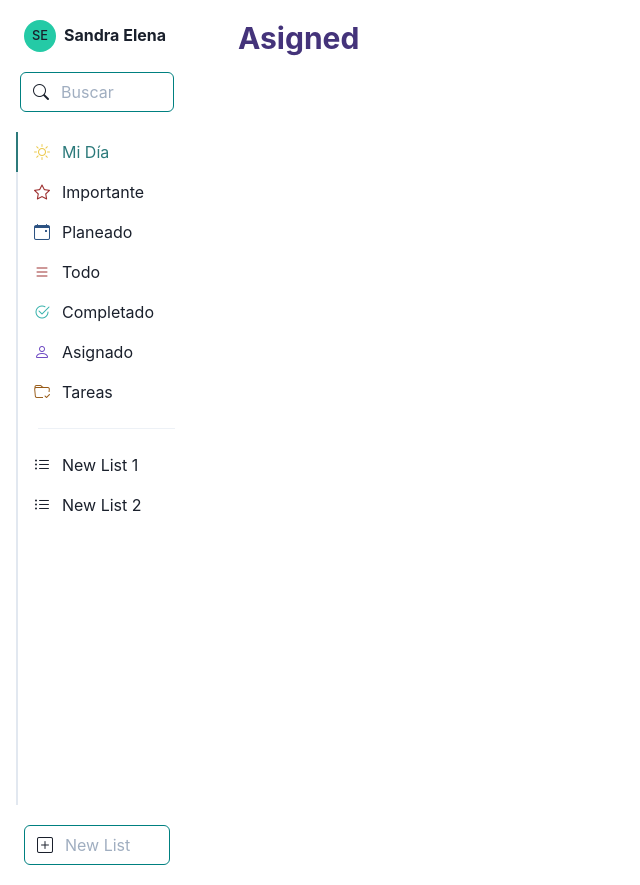
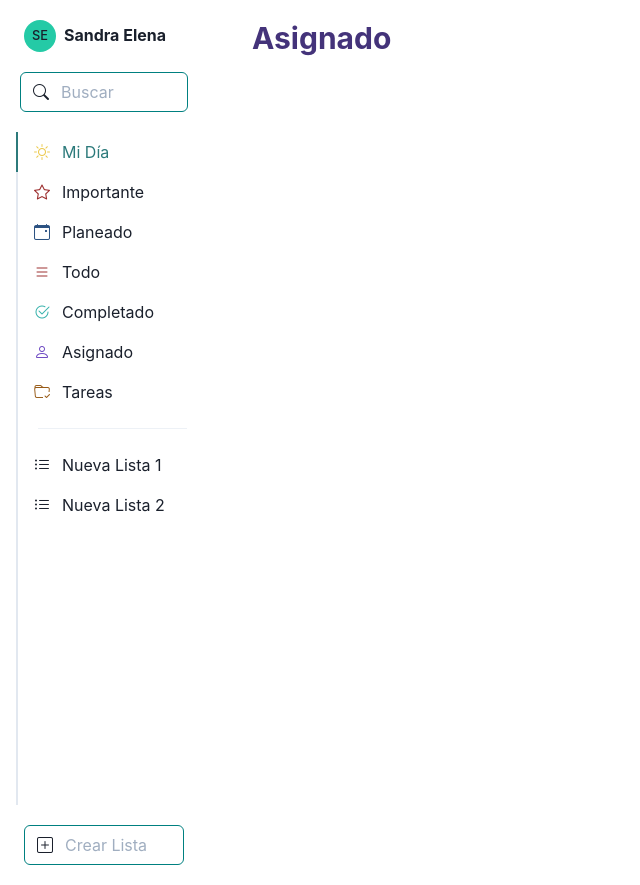
Before and after one commit to darubiio/Tasks, a React (Create React App) app in the folder client/: page /asigned in a window 1280 px wide. Shown: the whole page, without its empty margins (0-640 px from the left). Built offline with nearby package versions, Linux system fonts and the light colour scheme.

Commit message:
Working on Menu

```diff
--- a/client/src/App.js
+++ b/client/src/App.js
@@ -1,13 +1,15 @@
 import React from 'react';
-import { Container, Grid } from "@chakra-ui/react";
-import { TaskMenu } from './components/task_menu/taskMenu';
+import { Grid } from '@chakra-ui/layout';
+import { Container } from "@chakra-ui/react";
+import { TaskMenu } from './components/task_menu/taskMenu'
 import { TaskMain } from './components/task_main/taskMain';
 import { BrowserRouter as Router } from "react-router-dom";
 
 export const App = () => {
+
   return (
     <Container maxW="container.2xl">
-      <Grid templateColumns="repeat(7, 1fr)" gap={12}>
+      <Grid templateColumns="repeat(6, 1fr)" gap={12}>
         <Router>
           <TaskMenu />
           <TaskMain />
--- a/client/src/components/task_main/asigned/asigned.js
+++ b/client/src/components/task_main/asigned/asigned.js
@@ -1,10 +1,13 @@
-import { Box, Heading } from '@chakra-ui/layout';
+import { Heading } from '@chakra-ui/layout';
 import React from 'react';
+import { ScaleFade } from '@chakra-ui/transition';
+import { BackBtn } from '../backbtn';
 
 export const Asigned = () => {
   return (
-    <Box>
-      <Heading size='lg' color='purple.800'>Asigned</Heading>
-    </Box>
+    <ScaleFade initialScale={0.9} in>
+      <BackBtn />
+      <Heading size='lg' color='purple.800'>Asignado</Heading>
+    </ScaleFade>
   )
 };
--- /dev/null
+++ b/client/src/components/task_main/backbtn/index.js
@@ -0,0 +1,13 @@
+import { Box } from '@chakra-ui/layout';
+import { Link } from 'react-router-dom';
+import React from 'react';
+
+export const BackBtn = () => {
+  return (
+    <Link to='/'>
+      <Box p={1} as="button" mb={3} display={['revert', 'none']} >
+        <i style={{fontSize: '1.4rem'}} className="bi bi-arrow-90deg-left"></i>
+      </Box>
+    </Link>
+  )
+};
--- a/client/src/components/task_main/completed/compd.js
+++ b/client/src/components/task_main/completed/compd.js
@@ -1,10 +1,13 @@
-import { Box, Heading } from '@chakra-ui/layout';
+import { Heading } from '@chakra-ui/layout';
+import { ScaleFade } from '@chakra-ui/transition';
 import React from 'react';
+import { BackBtn } from '../backbtn';
 
 export const Completed = () => {
   return (
-    <Box>
-      <Heading size='lg' color='cyan.700'>Completed</Heading>
-    </Box>
+    <ScaleFade initialScale={0.9} in>
+      <BackBtn />
+      <Heading size='lg' color='cyan.700'>Completado</Heading>
+    </ScaleFade>
   )
 };
--- a/client/src/components/task_main/important/imp.js
+++ b/client/src/components/task_main/important/imp.js
@@ -1,10 +1,13 @@
-import { Box, Heading } from '@chakra-ui/layout';
+import { Heading } from '@chakra-ui/layout';
+import { ScaleFade } from '@chakra-ui/transition';
 import React from 'react';
+import { BackBtn } from '../backbtn';
 
 export const Important = () => {
   return (
-    <Box>
-      <Heading size='lg' color='red.400'>Important</Heading>
-    </Box>
+    <ScaleFade initialScale={0.9} in>
+      <BackBtn />
+      <Heading size='lg' color='red.400'>Importante</Heading>
+    </ScaleFade>
   )
 };
--- a/client/src/components/task_main/myDay/md.js
+++ b/client/src/components/task_main/myDay/md.js
@@ -1,15 +1,16 @@
-import { Box, Text } from '@chakra-ui/layout';
+import { Text } from '@chakra-ui/layout';
 import { Heading } from '@chakra-ui/react';
+import { ScaleFade } from '@chakra-ui/transition';
+import { BackBtn } from '../backbtn'
 import React from 'react';
 
 export const MyDay = () => {
-
   const DATE = new Date().toDateString();
-
   return (
-    <Box>
+    <ScaleFade initialScale={0.9} in>
+      <BackBtn />
       <Heading size='lg' color='yellow.400'>Mi Día</Heading>
       <Text fontSize='xs' >{DATE}</Text>
-    </Box>
+    </ScaleFade>
   )
-}
+};
--- a/client/src/components/task_main/planned/plnd.js
+++ b/client/src/components/task_main/planned/plnd.js
@@ -1,10 +1,13 @@
-import { Box, Heading } from '@chakra-ui/layout';
+import { Heading } from '@chakra-ui/layout';
 import React from 'react';
+import { ScaleFade } from '@chakra-ui/transition';
+import { BackBtn } from '../backbtn';
 
 export const Planned = () => {
   return (
-    <Box>
-      <Heading size='lg' color='blue.600'>Planned</Heading>
-    </Box>
+    <ScaleFade initialScale={0.9} in>
+      <BackBtn />
+      <Heading size='lg' color='blue.600'>Planeado</Heading>
+    </ScaleFade>
   )
 };
--- a/client/src/components/task_main/taskMain.js
+++ b/client/src/components/task_main/taskMain.js
@@ -1,4 +1,3 @@
-import { GridItem } from '@chakra-ui/layout';
 import React from 'react';
 import { Route, Switch } from 'react-router';
 
@@ -9,10 +8,12 @@ import { Planned } from './planned/plnd';
 import { Tasks } from './tasks/tks';
 import { MyDay } from './myDay/md';
 import { All } from './todo/all';
+import { GridItem } from '@chakra-ui/layout';
 
 export const TaskMain = () => {
+
   return (
-    <GridItem p={5} colSpan={['6']}>
+    <GridItem p={5} colSpan={5}>
       <Switch>
         <Route path='/all' component={All} />
         <Route path='/tasks' component={Tasks} />
--- a/client/src/components/task_main/tasks/tks.js
+++ b/client/src/components/task_main/tasks/tks.js
@@ -1,10 +1,13 @@
-import { Box, Heading } from '@chakra-ui/layout';
+import { Heading } from '@chakra-ui/layout';
+import { ScaleFade } from '@chakra-ui/transition';
 import React from 'react';
+import { BackBtn } from '../backbtn';
 
 export const Tasks = () => {
   return (
-    <Box>
-      <Heading size='lg' color='orange.800'>Tasks</Heading>
-    </Box>
+    <ScaleFade initialScale={0.9} in>
+      <BackBtn />
+      <Heading size='lg' color='orange.800'>Tareas</Heading>
+    </ScaleFade>
   )
 };
--- a/client/src/components/task_main/todo/all.js
+++ b/client/src/components/task_main/todo/all.js
@@ -1,10 +1,13 @@
-import { Box, Heading } from '@chakra-ui/layout';
+import { Heading } from '@chakra-ui/layout';
+import { ScaleFade } from '@chakra-ui/transition';
 import React from 'react';
+import { BackBtn } from '../backbtn';
 
 export const All = () => {
   return (
-    <Box>
-      <Heading size='lg' color='orange.500'>All</Heading>
-    </Box>
+    <ScaleFade initialScale={0.9} in>
+      <BackBtn />
+      <Heading size='lg' color='orange.500'>Todo</Heading>
+    </ScaleFade>
   )
 };
--- a/client/src/components/task_menu/taskMenu.js
+++ b/client/src/components/task_menu/taskMenu.js
@@ -3,7 +3,9 @@ import { Input, InputGroup, InputLeftElement } from '@chakra-ui/input';
 import { Box, Divider, Flex, GridItem, Heading, Spacer, Text } from '@chakra-ui/layout';
 import { Tab, TabList, Tabs } from '@chakra-ui/tabs';
 import { Link } from 'react-router-dom';
+import { useLocation } from "react-router-dom";
 import React from 'react';
+import { ScaleFade } from '@chakra-ui/transition';
 
 export const TaskMenu = () => {
   const MENU = [
@@ -24,7 +26,7 @@ export const TaskMenu = () => {
     }
   ].map((item) => {
     return (
-      <Link to={item.link}>
+      <Link key={item.name} to={item.link}>
         <Tab style={{ boxShadow: 'none' }}>
           <i style={{ color: item.color }} className={item.icon} />
           <Text ml={3}>{item.name}</Text>
@@ -33,11 +35,17 @@ export const TaskMenu = () => {
     )
   });
 
+  const location = useLocation().pathname
+  const checkMode = () => {
+    return location !== '/' ? ['none', 'revert'] : null;
+  }
+
   return (
-    <GridItem colSpan={['7','1']} pt={5} pb={5}>
+    <GridItem display={checkMode} colSpan={['6', '1']} pt={5} pb={5}>
+      <ScaleFade initialScale={0.9} in>
 
         {/* Avatar and user */}
-      <Flex>
+        <Flex mb={5}>
           <Avatar alignSelf='center' ml={2} size='sm' name="Sandra Elena" />
           <Heading as='sm' alignSelf='center' ml={2} fontSize='md'>Sandra Elena</Heading>
           <Spacer />
@@ -47,7 +55,7 @@ export const TaskMenu = () => {
         </Flex>
 
         {/* Search Input */}
-      <InputGroup borderColor='teal' mt={5} mb={5} display={{ base: 'none', md: 'revert' }} >
+        <InputGroup borderColor='teal' mb={5} display={{ base: 'none', md: 'revert' }} >
           <InputLeftElement
             boxShadow='none'
             pointerEvents='none'
@@ -56,24 +64,22 @@ export const TaskMenu = () => {
           <Input ml={1} type='search' placeholder='Buscar' />
         </InputGroup>
 
-      <Divider display={{ md: 'none', base: 'revert', }} w='90%' m={4} />
-
         {/* List Menu */}
         <Tabs variant='line' orientation='vertical' isLazy colorScheme='teal'>
           <TabList w='100%' style={{ alignItems: 'start' }}>
+            {MENU}
 
-          {MENU}
-          <Divider colorScheme='teal' w='90%' mt={4} ml={5} />
+            <Divider w='90%' mt={4} ml={5} />
 
             {/* Added lists */}
-          <Box overflow='scroll' w='100%' mb={4} mt={4} h={['25vh', '43vh']} >
+            <Box overflow='scroll' w='100%' mb={4} mt={4} h={['30vh', '43vh']} >
               <Tab style={{ boxShadow: 'none' }}>
                 <i className='bi bi-list-ul' />
-              <Text ml={3}>New List 1</Text>
+                <Text ml={3}>Nueva Lista 1</Text>
               </Tab>
               <Tab style={{ boxShadow: 'none' }}>
                 <i className='bi bi-list-ul' />
-              <Text ml={3}>New List 2</Text>
+                <Text ml={3}>Nueva Lista 2</Text>
               </Tab>
             </Box>
 
@@ -88,8 +94,9 @@ export const TaskMenu = () => {
             pointerEvents='none'
             children={<i style={{ marginLeft: '10px' }} className='bi bi-plus-square' />}
           />
-        <Input ml={2} type='text' placeholder='New List' />
+          <Input ml={2} type='text' placeholder='Crear Lista' />
         </InputGroup>
+      </ScaleFade>
     </GridItem>
   )
 };
```
Lines whose indentation alone changed are shown as unchanged.
